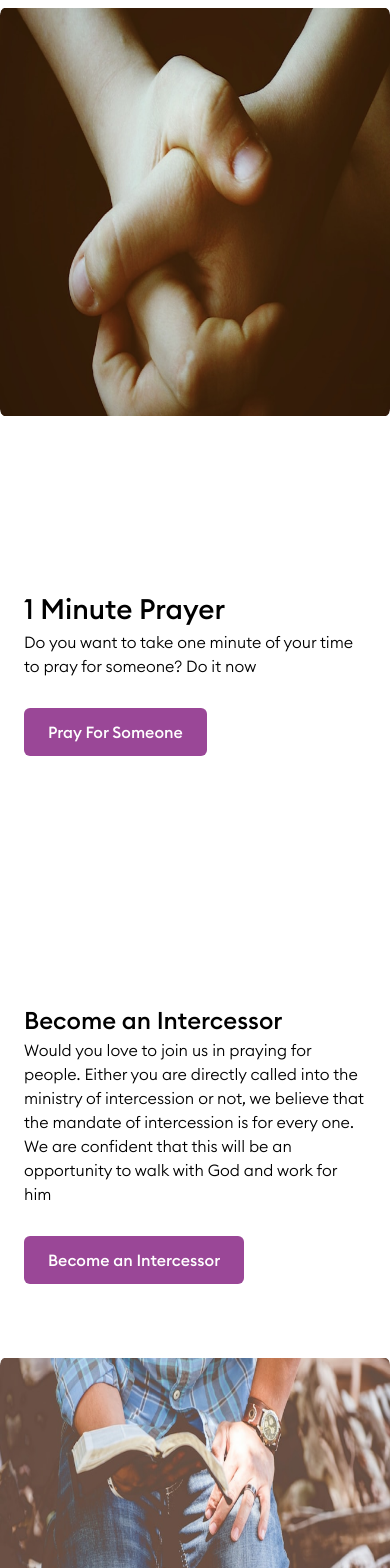
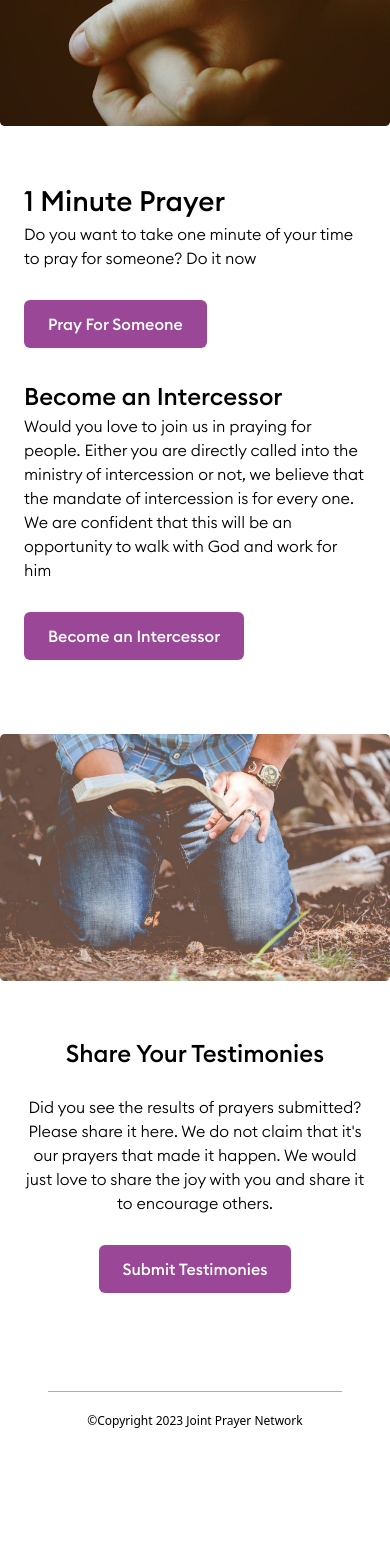
Before and after one commit to victoriad01/aug-joint-network-fe, a React (Create React App) app: page / in a window 390 px wide. Shown: the part 1110-2678 px from the top of the page. After the commit the page ends 2584 px from the top, so only its background shows below. Built offline with nearby package versions, Linux system fonts and the light colour scheme.

Commit message:
fixed mobile css issues on homepage

```diff
--- a/src/components/Footer/Footer.tsx
+++ b/src/components/Footer/Footer.tsx
@@ -4,7 +4,7 @@ export const Footer = () => {
   const year = new Date().getFullYear()
 
   return (
-    <div className='text-[12px] md:text-[16px] lg:mx-[128px] border-t-[1px] py-5 border-[#AEADB1] my-[24px] text-center'>
+    <div className='text-[12px] md:text-[16px] mx-[48px] lg:mx-[128px] border-t-[1px] py-5 border-[#AEADB1] my-[24px] text-center'>
       <p>©Copyright {year} Joint Prayer Network</p>
     </div>
   )
--- a/src/components/Navbar/Navbar.tsx
+++ b/src/components/Navbar/Navbar.tsx
@@ -15,7 +15,9 @@ const Navbar = () => {
           </p>
         </div>
         <div className='hidden md:flex justify-between items-center gap-[32px] md:text-[12px] lg:text-[14px] text-[rgba(0.094, 0.078, 0.122, 0.9)]'>
-          <p className='cursor-pointer'>Home</p>
+          <p className='cursor-pointer' onClick={() => navigate('/')}>
+            Home
+          </p>
           <p className='cursor-pointer'>About</p>
           <p className='cursor-pointer'>Missions</p>
           <p
@@ -40,7 +42,10 @@ const Navbar = () => {
         <div className='block md:hidden justify-between items-center gap-[32px] text-center md:text-[12px] lg:text-[14px] text-[rgba(0.094, 0.078, 0.122, 0.9)] px-8'>
           <p
             className='cursor-pointer mb-2'
-            onClick={() => setShowMobileNav(false)}
+            onClick={() => {
+              navigate('/')
+              setShowMobileNav(false)
+            }}
           >
             Home
           </p>
--- a/src/pages/Homepage/Homepage.tsx
+++ b/src/pages/Homepage/Homepage.tsx
@@ -7,7 +7,7 @@ import { useNavigate } from 'react-router-dom'
 export const Homepage = () => {
   const navigate = useNavigate()
   return (
-    <div className=' font-EuclidMedium w-full mt-[115px]'>
+    <div className=' font-EuclidMedium w-full mt-[90px] md:mt-[115px] '>
       <div className='text-center mx-[24px] md:mx-[54px] lg:mx-[340px]'>
         <p className='text-[42px] md:text-[61.09px] mb-[24px]'>
           Let Us Pray With You
@@ -23,13 +23,13 @@ export const Homepage = () => {
           Submit Prayers
         </button>
       </div>
-      <div className='lg:mx-[140px] mb-[154px]'>
-        <img src={Image1} alt='Praying' className='w-full md:h-[398px]' />
+      <div className='lg:mx-[140px] mb-[54px] md:mb-[154px]'>
+        <img src={Image1} alt='Praying' className='w-full lg:h-[398px]' />
       </div>
-      <div className='md:flex justify-between items-center md:px-[40px] lg:px-[140px] mb-[172px]'>
+      <div className='md:flex justify-between items-center md:px-[40px] lg:px-[140px] mb-[54px] md:mb-[172px]'>
         <div className='mx-[24px] md:mx-0'>
-          <p className='text-[28px] md:text-[46px]'>Submit Prayer</p>
-          <p className='md:w-9/12 font-EuclidLight'>
+          <p className='text-[28px] lg:text-[46px]'>Submit Prayer</p>
+          <p className=' lg:w-9/12 font-EuclidLight'>
             You can submit your prayer request here. Our intercessors will join
             you in prayers
           </p>
@@ -38,30 +38,30 @@ export const Homepage = () => {
           </button>
         </div>
         <div>
-          <img src={Image2} alt='Praying' className='w-full h-[408px]' />
+          <img src={Image2} alt='Praying' className='w-full lg:h-[408px]' />
         </div>
       </div>
-      <div className='md:flex justify-between items-center md:px-[40px] lg:px-[140px] mb-[172px] gap-[200px]'>
+      <div className='md:flex justify-between items-center md:px-[40px] lg:px-[140px]  md:mb-[172px] gap-[200px]'>
         <div className='hidden md:flex'>
-          <img src={Image3} alt='Praying' className='w-full h-[408px]' />
+          <img src={Image3} alt='Praying' className='w-full lg:h-[408px]' />
         </div>
         <div className='mx-[24px] md:mx-0'>
-          <p className='text-[28px] md:text-[46px]'>1 Minute Prayer</p>
+          <p className='text-[28px] lg:text-[46px]'>1 Minute Prayer</p>
           <p className='md:w-9/12 font-EuclidLight'>
             Do you want to take one minute of your time to pray for someone? Do
             it now
           </p>
           <button
-            className='my-[30px] cursor-pointer px-[24px] py-[12px] bg-[#9A4797] text-[white] rounded-md mb-[74px]'
+            className='my-[30px] cursor-pointer px-[24px] py-[12px] bg-[#9A4797] text-[white] rounded-md md:mb-[74px]'
             onClick={() => navigate('/pray')}
           >
             Pray For Someone
           </button>
         </div>
       </div>
-      <div className='md:flex justify-between items-center md:px-[40px] lg:px-[140px] mb-[172px]'>
+      <div className='md:flex justify-between items-center md:px-[40px] lg:px-[140px] mb-[54px] md:mb-[172px]'>
         <div className='mx-[24px] md:mx-0'>
-          <p className='text-[24px] md:text-[36px]'>Become an Intercessor</p>
+          <p className='text-[24px] lg:text-[36px]'>Become an Intercessor</p>
           <p className='md:w-9/12 font-EuclidLight'>
             Would you love to join us in praying for people. Either you are
             directly called into the ministry of intercession or not, we believe
@@ -73,7 +73,7 @@ export const Homepage = () => {
           </button>
         </div>
         <div className=''>
-          <img src={Image4} alt='Praying' className='h-[415px] w-[1800px]' />
+          <img src={Image4} alt='Praying' className='lg:h-[415px] w-[1800px]' />
         </div>
       </div>
       <div className=' text-center md:px-[40px] lg:px-[440px]'>
```
